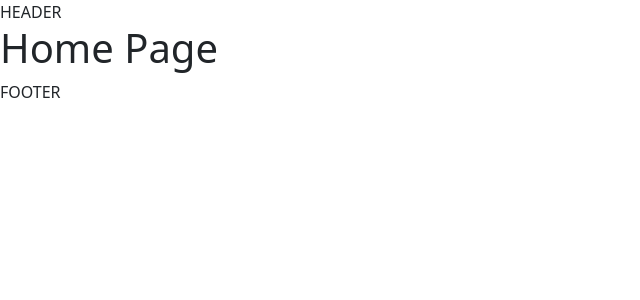
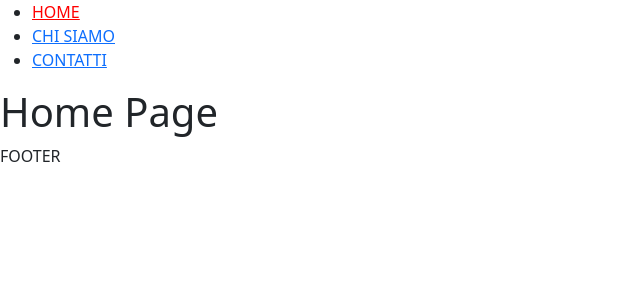
Before and after one commit to luigi-giordano/react-router, a React (Vite) app: page / in a window 1280 px wide. Shown: the top 300 px of the page, without its empty margins (0-640 px from the left). Built offline with nearby package versions, Linux system fonts and the light colour scheme.

Commit message:
link pages

```diff
--- /dev/null
+++ b/src/components/ListMenu.jsx
@@ -0,0 +1,15 @@
+import { NavLink } from "react-router-dom"
+
+function ListMenu() {
+  return (
+    <nav>
+      <ul>
+        <li><NavLink to='/'>HOME</NavLink></li>
+        <li><NavLink to='/about'>CHI SIAMO</NavLink></li>
+        <li><NavLink to='/contacts'>CONTATTI</NavLink></li>
+      </ul>
+    </nav>
+  )
+}
+
+export default ListMenu
--- a/src/index.css
+++ b/src/index.css
@@ -1,3 +1,3 @@
 .active {
-  color: seagreen;
+  color: red;
 }
--- a/src/layouts/DefaultLayout.jsx
+++ b/src/layouts/DefaultLayout.jsx
@@ -1,11 +1,11 @@
 import { Outlet } from "react-router-dom"
-
+import ListMenu from "../components/ListMenu"
 const DefaultLayout = () => {
   return (
     <>
       <header>
 
-        HEADER
+        <ListMenu />
 
       </header>
       <main>
```
